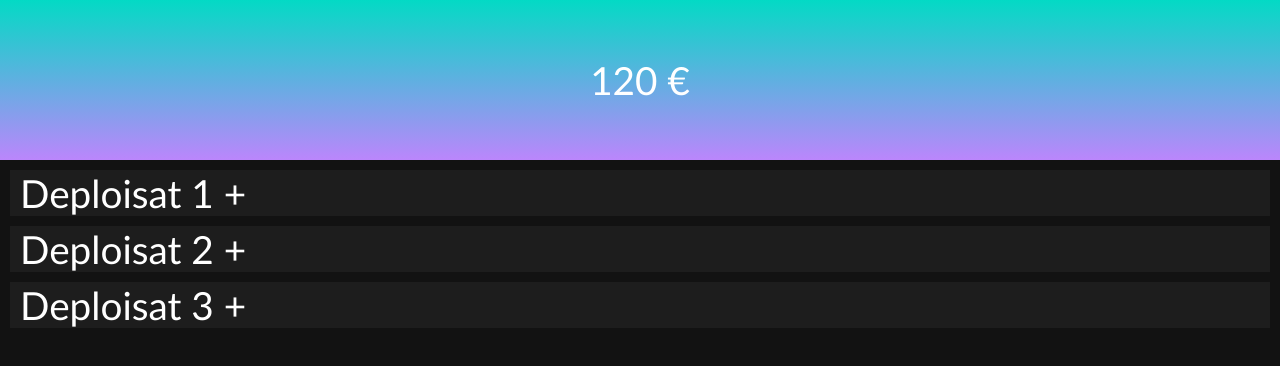
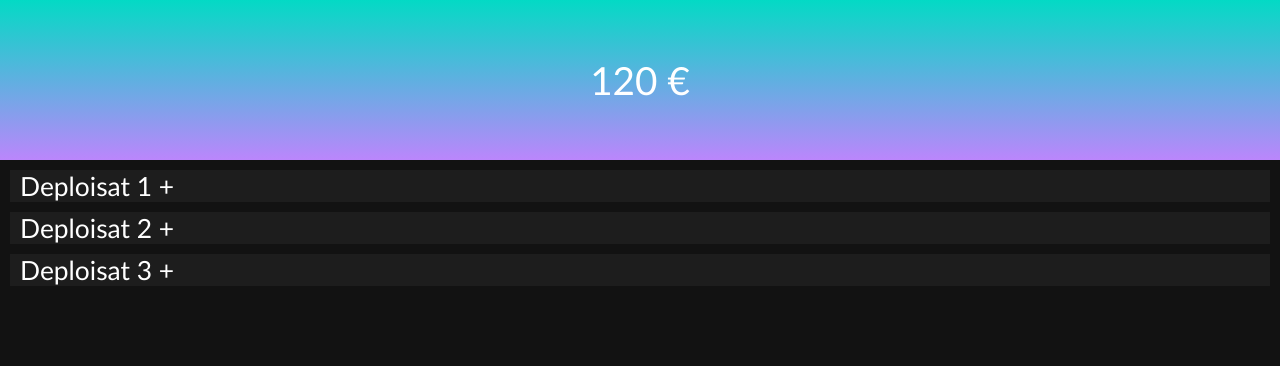
Before and after one commit to Chamoniix/cagnotte, an Angular app: page / in a window 1280 px wide. Shown: the top 366 px of the page. Built offline with nearby package versions, Linux system fonts and the light colour scheme.

Commit message:
2 files modified

```diff
--- a/src/app/app.component.ts
+++ b/src/app/app.component.ts
@@ -4,6 +4,7 @@ import { Component, OnInit } from '@angular/core';
 import { Partie } from './model/partie.model';
 import { Resultat } from './model/resultat.model';
 import { Utilisateur } from './model/utilisateur.model';
+import { Meta } from '@angular/platform-browser';
 
 @Component({
   selector: 'my-app',
@@ -15,7 +16,11 @@ export class AppComponent implements OnInit {
   public sommeTotale = 0;
   public parties: Partie[] = [];
 
-  constructor() {
+  constructor(private meta: Meta) {
+    this.meta.addTag({ name: 'theme-color', content: '#121212' });
+    this.meta.addTag({ name: 'msapplication-navbutton-color', content: '#121212' });
+    this.meta.addTag({ name: 'apple-mobile-web-app-status-bar-style', content: '#121212' });
+
     this.parties.push(this.initPartie(1));
     this.parties.push(this.initPartie(2));
     this.parties.push(this.initPartie(3));
--- a/src/app/components/partie/partie.component.scss
+++ b/src/app/components/partie/partie.component.scss
@@ -3,6 +3,7 @@
 
   h1 {
     font-weight: 400;
+    font-size: 1.5rem;
     background-color: var(--light-gray);
     margin: 10px 30px 10px 10px;
     padding: 0 10px;
```
